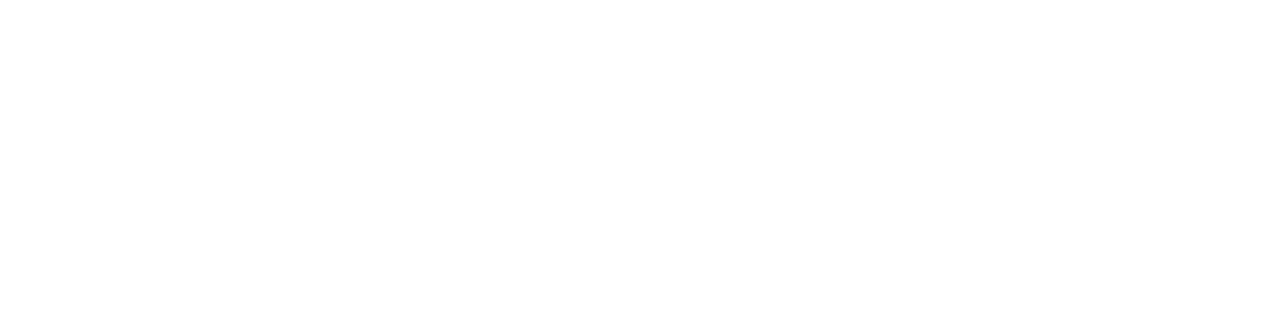
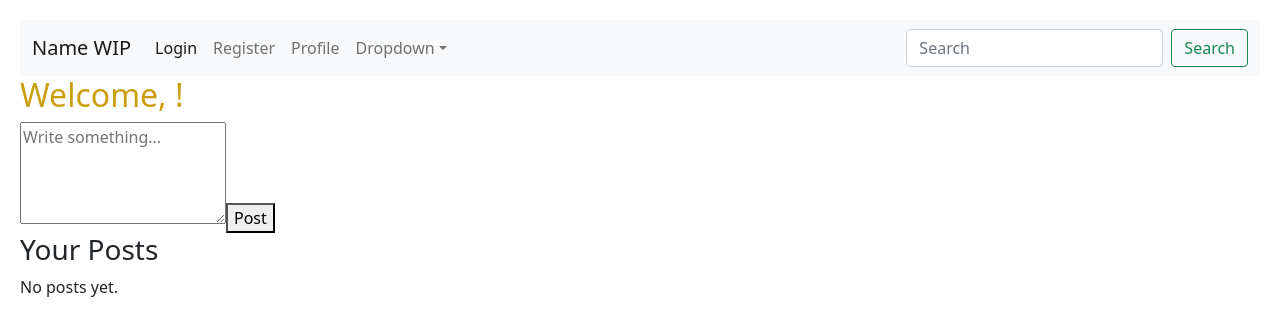
Before and after one commit to Edible-o7/UIP-project, a React (Create React App) app in the folder client/: page /profile in a window 1280 px wide. Before the commit this address had no page. Shown: the top 336 px of the page. Built offline with nearby package versions, Linux system fonts and the light colour scheme.

Commit message:
Added fetchData function and useState for login + register. Added profile component.

```diff
--- a/client/src/App.js
+++ b/client/src/App.js
@@ -5,6 +5,7 @@
 import Register from './components/pages/Register.js';
 import Login from './components/pages/Login.js'
 import Text from './components/pages/Text.js'
+import Profile from './components/pages/Profile.js'
 
 function App() {
   return (
@@ -16,6 +17,7 @@
         <Route index element={<Text />}/>
         <Route path="register" element={<Register />}/>
         <Route path="login" element={<Login />} />
+        <Route path="profile" element={<Profile profile={Profile}/>} />
       </Route>
     </Routes>
 </BrowserRouter>
--- a/client/src/components/pages/Login.js
+++ b/client/src/components/pages/Login.js
@@ -1,14 +1,43 @@
+import { fetchData } from "../../main.js";
+import { useState } from "react";
+import { useNavigate } from "react-router-dom";
+
 const Login = () => {
+  const navigate = useNavigate();
+  const [user, setUser] = useState({
+    username: '',
+    password: ''
+  });
+
+  const {username, password} = user;
+
+  const onChange = (e) => setUser({...user, [e.target.name]: e.target.value})
+
+  const onSubmit = (e) => {
+    e.preventDefault();
+
+    fetchData("/user/login", user, "POST")
+    .then((data) => {
+      if(!data.message) {
+        console.log(data)
+        localStorage.setItem("user", JSON.stringify(data));
+        navigate("/Profile")
+      }
+    })
+    .catch((error) => {
+      console.log(error)
+    })
+  }
     return (
         <div>
-        <form>
+        <form onSubmit={onSubmit}>
   <div className="mb-3">
     <label for="exampleUsername" className="form-label">Username</label>
-    <input type="username" className="form-control" id="exampleUsername" aria-describedby="usernameHelp"/>
+    <input type="text" className="form-control" id="username" aria-describedby="usernameHelp" name='username' onChange={onChange} value={username}/>
   </div>
     <div className="mb-3">
     <label for="exampleInputPassword1" className="form-label">Password</label>
-    <input type="password" className="form-control" id="exampleInputPassword1"/>
+    <input type="password" className="form-control" id="password" name='password' onChange={onChange} value={password}/>
   </div>
   <div className="mb-3 form-check">
   </div>
--- a/client/src/components/pages/Navbar.js
+++ b/client/src/components/pages/Navbar.js
@@ -18,7 +18,7 @@
           <Link className="nav-link" to="/register">Register</Link>
         </li>
                 <li className="nav-item">
-          <a className="nav-link" href="#">Profile</a>
+          <Link className="nav-link" to="/profile">Profile</Link>
         </li>
         <li className="nav-item dropdown">
           <a className="nav-link dropdown-toggle" href="#" id="navbarDropdown" role="button" data-bs-toggle="dropdown" aria-expanded="false">
--- /dev/null
+++ b/client/src/components/pages/Profile.js
@@ -0,0 +1,96 @@
+import { useEffect, useState } from 'react';
+
+const Profile = () => {
+  const [user, setUser] = useState(null);
+  const [posts, setPosts] = useState([]);
+  const [newPost, setNewPost] = useState('');
+  const [loading, setLoading] = useState(true);
+
+  useEffect(() => {
+    const storedUser = JSON.parse(localStorage.getItem('user'));
+    if (storedUser) {
+      setUser(storedUser);
+      fetchUserPosts(storedUser._id);
+    }
+    setLoading(false);
+  }, []);
+
+  const fetchUserPosts = async (userId) => {
+    try {
+      const response = await fetch('/posts/getPosts', {
+        method: 'POST',
+        headers: {
+          'Content-Type': 'application/json'
+        },
+        body: JSON.stringify({ userId })
+      });
+
+      if (!response.ok) throw new Error(await response.text());
+
+      const data = await response.json();
+      setPosts(data);
+    } catch (error) {
+      console.error('Error fetching posts:', error.message);
+    }
+  };
+
+  const handlePostSubmit = async (e) => {
+    e.preventDefault();
+    if (!newPost.trim()) return;
+
+    try {
+      const response = await fetch('/posts/createPost', {
+        method: 'POST',
+        headers: {
+          'Content-Type': 'application/json'
+        },
+        body: JSON.stringify({
+          userId: user._id,
+          content: newPost
+        })
+      });
+
+      if (!response.ok) throw new Error(await response.text());
+
+      const newCreatedPost = await response.json();
+      setPosts([newCreatedPost, ...posts]);
+      setNewPost('');
+    } catch (error) {
+      console.error('Error creating post:', error.message);
+    }
+  };
+
+  if (loading) return <div>Loading...</div>;
+
+  return (
+    <div className="profile-container">
+      <h2>Welcome, {user?.username}!</h2>
+
+      <form onSubmit={handlePostSubmit}>
+        <textarea
+          value={newPost}
+          onChange={(e) => setNewPost(e.target.value)}
+          placeholder="Write something..."
+          rows={4}
+          required
+        />
+        <button type="submit">Post</button>
+      </form>
+
+      <div className="user-posts">
+        <h3>Your Posts</h3>
+        {posts.length > 0 ? (
+          posts.map((post) => (
+            <div key={post._id} className="post-card">
+              <p>{post.content}</p>
+            </div>
+          ))
+        ) : (
+          <p>No posts yet.</p>
+        )}
+      </div>
+    </div>
+  );
+};
+
+export default Profile;
--- a/client/src/components/pages/Register.js
+++ b/client/src/components/pages/Register.js
@@ -1,18 +1,49 @@
+import { fetchData } from "../../main.js";
+import { useState } from "react";
+import { useNavigate } from "react-router-dom";
+
 const Register = () => {
+  const navigate = useNavigate();
+  const [user, setUser] = useState({
+    username: '',
+    password: '',
+    email: ''
+  });
+
+  const {username, password, email} = user;
+
+  const onChange = (e) => setUser({...user, [e.target.name]: e.target.value})
+
+  const onSubmit = (e) => {
+    e.preventDefault();
+
+    fetchData("/user/register", user, "POST")
+    .then((data) => {
+      if(!data.message) {
+        console.log(data)
+        localStorage.setItem("user", JSON.stringify(data));
+        navigate("/profile")
+      }
+    })
+    .catch((error) => {
+      console.log(error)
+    })
+  }
+
     return (
         <div>
-        <form>
+        <form onSubmit={onSubmit}>
   <div className="mb-3">
     <label for="exampleInputEmail1" className="form-label">Email address</label>
-    <input type="email" className="form-control" id="exampleInputEmail1" aria-describedby="emailHelp"/>
+    <input type="email" className="form-control" id="email" aria-describedby="emailHelp" name='email' onChange={onChange} value={email}/>
   </div>
   <div className="mb-3">
     <label for="exampleInputUsername" className="form-label">Username</label>
-    <input type="password" className="form-control" id="exampleInputUsername"/>
+    <input type="text" className="form-control" id="username" name='username' onChange={onChange} value={username}/>
   </div>
     <div className="mb-3">
     <label for="exampleInputPassword1" className="form-label">Password</label>
-    <input type="password" className="form-control" id="exampleInputPassword1"/>
+    <input type="password" className="form-control" id="password" name='password' onChange={onChange} value={password}/>
   </div>
   <div className="mb-3 form-check">
   </div>
--- /dev/null
+++ b/client/src/main.js
@@ -0,0 +1,16 @@
+// http://localhost:5000/user/register
+export async function fetchData(route='', data={}, methodType) {
+    const response = await fetch(`http://localhost:5000${route}`, {
+        method: methodType,
+        headers: {
+            'Content-Type': 'application/json'
+        },
+        body: JSON.stringify(data)
+    });
+
+    if(response.ok) {
+        return await response.json();
+    } else {
+        throw await response.json();
+    }
+}
```
